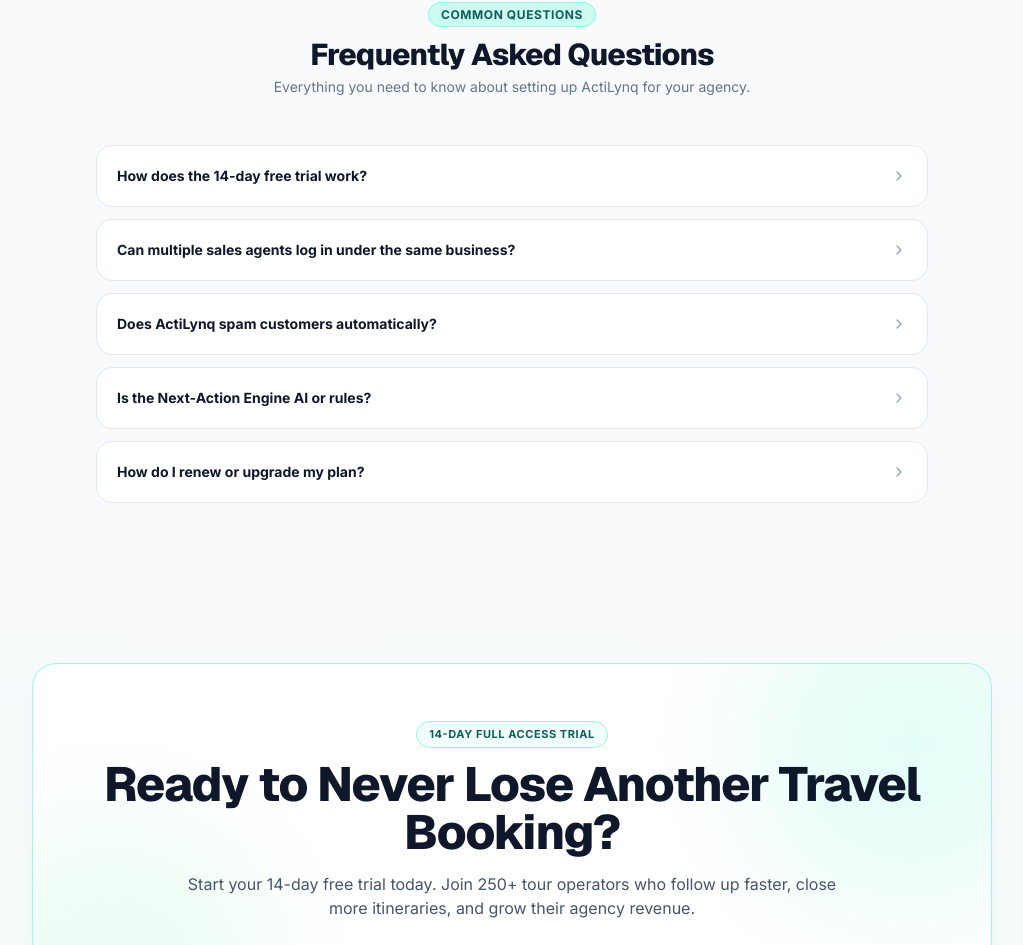
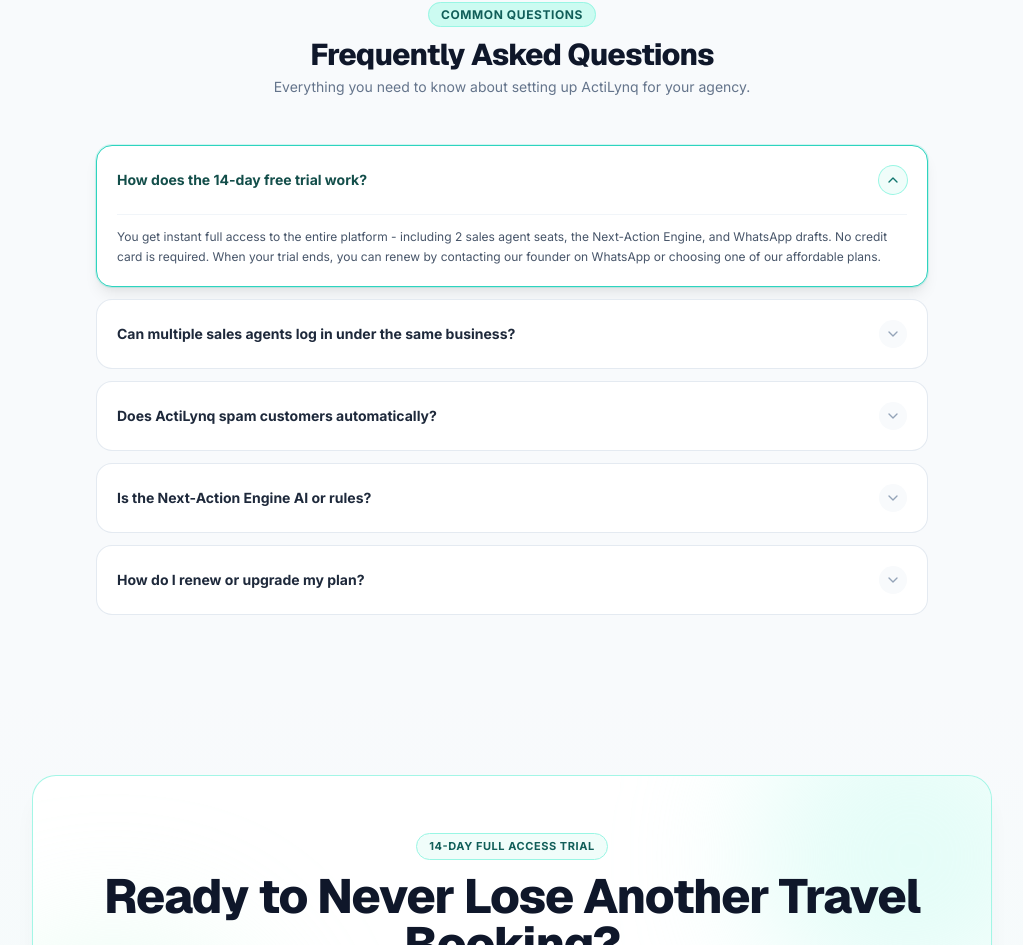
Before and after one commit to moviesmoc/Actilynq, a React (Vite) app in the folder client/: page / in a window 1280 px wide. Shown: the part 4909-5854 px from the top of the page, without its empty margins (128-1151 px from the left). Built offline with nearby package versions, Linux system fonts and the light colour scheme; no server answers; the HTML template or start-up script is replaced by a standard one.

Commit message:
feat(faq): add smooth interactive accordion animation with rotating chevron and height transition

```diff
--- a/client/src/pages/Landing.jsx
+++ b/client/src/pages/Landing.jsx
@@ -18,6 +18,7 @@ import {
   Star,
   ChevronRight,
   ChevronLeft,
+  ChevronDown,
   MessageSquare,
   Send,
   Bell,
@@ -33,6 +34,11 @@ export default function Landing() {
   const [mobileMenuOpen, setMobileMenuOpen] = useState(false);
   const [isScrolled, setIsScrolled] = useState(false);
   const [activeTestimonialIdx, setActiveTestimonialIdx] = useState(0);
+  const [openFaqIdx, setOpenFaqIdx] = useState(0);
+
+  const toggleFaq = (index) => {
+    setOpenFaqIdx((prev) => (prev === index ? null : index));
+  };
 
   const FOUNDER_PHONE = '+91 7359510771';
   const SPONSOR_PHONE = FOUNDER_PHONE;
@@ -1136,20 +1142,60 @@ export default function Landing() {
                 q: 'How do I renew or upgrade my plan?',
                 a: 'You can connect directly with our founder on WhatsApp (+91 7359510771) or use the contact button inside your workspace. We support UPI, Net Banking, and Credit Cards via Razorpay.'
               }
-            ].map((faq, i) => (
-              <details
-                key={i}
-                className="group bg-white border border-slate-200 rounded-2xl p-4 sm:p-5 hover:border-teal-300 transition-colors cursor-pointer"
-              >
-                <summary className="flex items-start sm:items-center justify-between gap-3 font-bold text-slate-900 text-xs sm:text-sm select-none outline-none">
-                  <span>{faq.q}</span>
-                  <ChevronRight className="w-4 h-4 text-slate-400 group-open:rotate-90 transition-transform flex-shrink-0 mt-0.5 sm:mt-0" />
-                </summary>
-                <p className="mt-3 text-xs text-slate-600 leading-relaxed border-t border-slate-100 pt-3">
-                  {faq.a}
-                </p>
-              </details>
-            ))}
+            ].map((faq, i) => {
+              const isOpen = openFaqIdx === i;
+              return (
+                <div
+                  key={i}
+                  className={`rounded-2xl border transition-all duration-300 overflow-hidden ${
+                    isOpen
+                      ? 'bg-white border-teal-400 shadow-md ring-1 ring-teal-400/20'
+                      : 'bg-white border-slate-200/90 shadow-2xs hover:border-slate-300 hover:shadow-xs'
+                  }`}
+                >
+                  <button
+                    type="button"
+                    onClick={() => toggleFaq(i)}
+                    className="w-full p-4 sm:p-5 flex items-start sm:items-center justify-between gap-3 text-left select-none cursor-pointer focus:outline-none transition-colors"
+                    aria-expanded={isOpen}
+                  >
+                    <span
+                      className={`font-bold text-xs sm:text-sm transition-colors duration-200 leading-snug ${
+                        isOpen ? 'text-teal-900' : 'text-slate-800'
+                      }`}
+                    >
+                      {faq.q}
+                    </span>
+                    <div
+                      className={`w-7 h-7 rounded-full flex items-center justify-center flex-shrink-0 transition-all duration-300 ${
+                        isOpen
+                          ? 'bg-teal-50 text-teal-700 rotate-180 ring-1 ring-teal-200'
+                          : 'bg-slate-50 text-slate-400'
+                      }`}
+                    >
+                      <ChevronDown className="w-4 h-4" />
+                    </div>
+                  </button>
+
+                  {/* Smooth height-interpolating grid container with fade transition */}
+                  <div
+                    className={`grid transition-all duration-300 ease-in-out ${
+                      isOpen ? 'grid-rows-[1fr] opacity-100' : 'grid-rows-[0fr] opacity-0'
+                    }`}
+                  >
+                    <div className="overflow-hidden">
+                      <div className="px-4 pb-4 sm:px-5 sm:pb-5 pt-0">
+                        <div className="border-t border-slate-100 pt-3">
+                          <p className="text-xs text-slate-600 leading-relaxed">
+                            {faq.a}
+                          </p>
+                        </div>
+                      </div>
+                    </div>
+                  </div>
+                </div>
+              );
+            })}
           </div>
         </div>
       </section>
```
